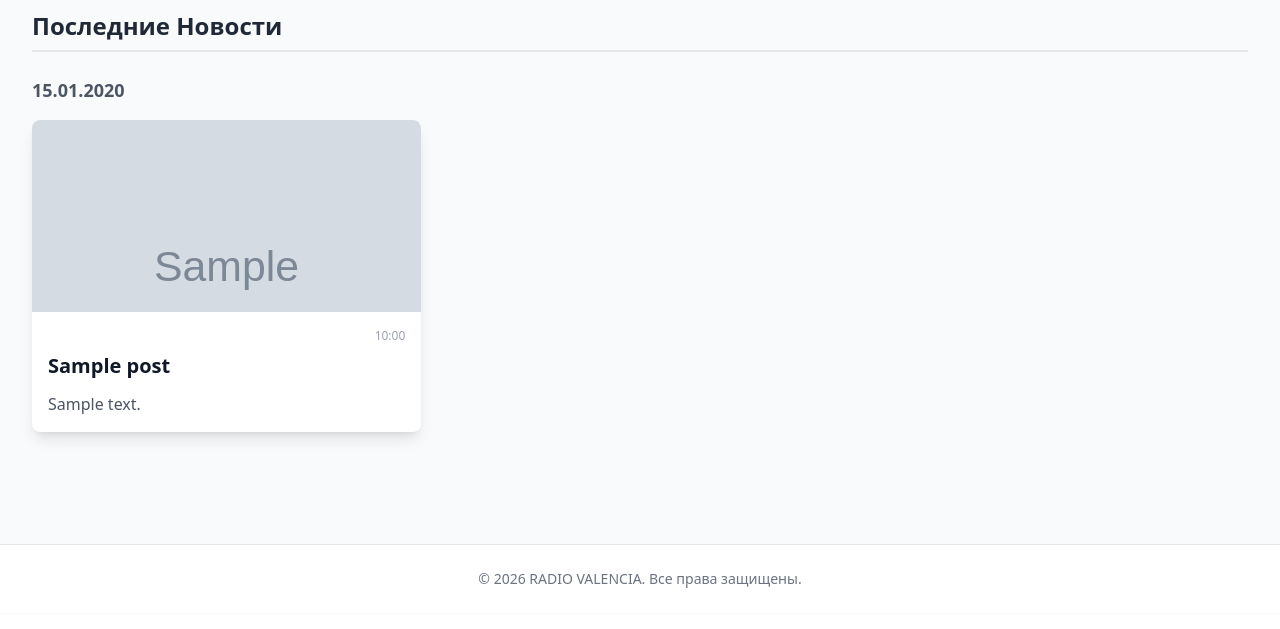
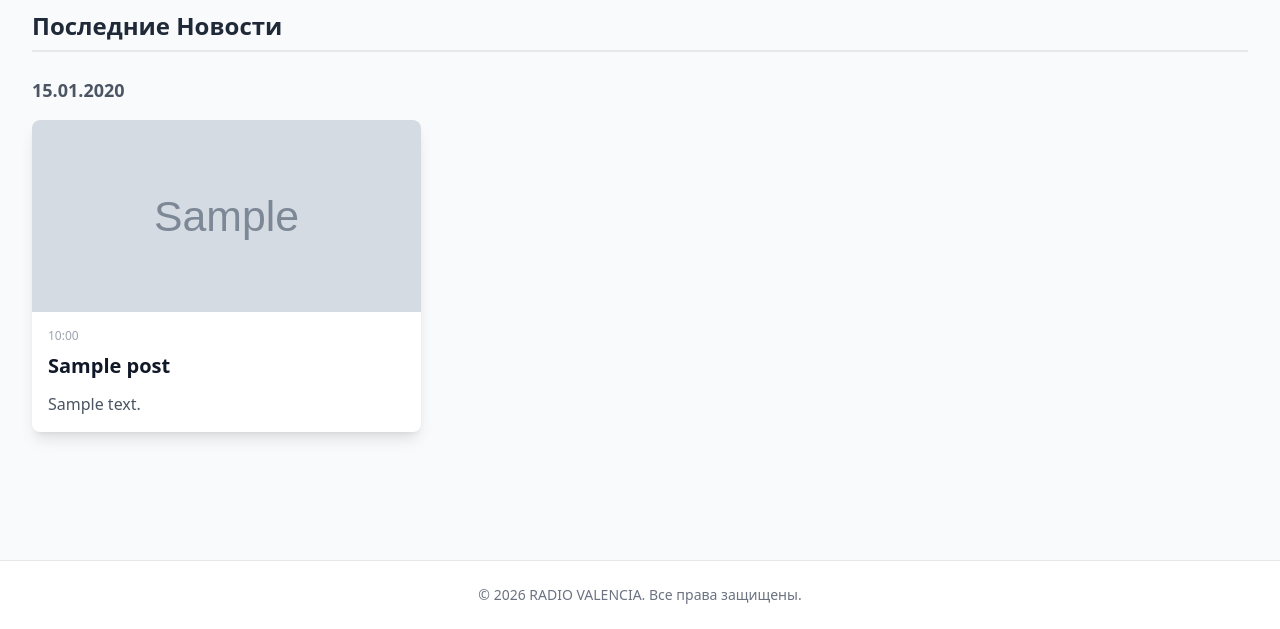
Before and after one commit to ne-proger/radio-valencia, a Flask app: template templates/home.html in a window 1280 px wide. Shown: the part 186-815 px from the top of the page. Before the commit the page ends 774 px from the top, so only its background shows below. Run offline with Flask 3, Linux system fonts and the light colour scheme; the template is opened without the code that fills it: most values are stand-ins (such as "Sample title", 1, 10 or a date in 2020); grey boxes marked "Sample" are stand-in pictures; some libraries are stand-ins or nearby versions.

Commit message:
final fix: featured full-width separate, grid 3 columns with padding, restored progress

```diff
--- a/templates/base.html
+++ b/templates/base.html
@@ -51,9 +51,6 @@
             width: 100vw !important;
             position: relative !important;
             left: calc(-50vw + 50%) !important;
-            margin-left: 0 !important;
-            margin-right: 0 !important;
-            background: white;
         }
     </style>
 
@@ -158,7 +155,7 @@
         });
     </script>
 
-    <main class="max-w-screen-xl mx-auto px-4 sm:px-6 lg:px-8 py-4 sm:py-8">  <!-- Restored padding for отступы -->
+    <main class="max-w-screen-xl mx-auto px-4 sm:px-6 lg:px-8 py-4 sm:py-8">
         {% with messages = get_flashed_messages(with_categories=true) %}
             {% if messages %}
                 {% for category, message in messages %}
--- a/templates/home.html
+++ b/templates/home.html
@@ -27,7 +27,7 @@
 <div class="featured-full mb-12">
     <div class="bg-white rounded-xl shadow-xl overflow-hidden">
         <a href="{{ url_for('post', post_id=pinned_post.id) }}" class="block">
-            <div class="h-64 sm:h-80 lg:h-[500px] overflow-hidden bg-gray-200">
+            <div class="h-64 sm:h-80 lg:h-[500px] overflow-hidden">
                 {% if pinned_post.main_image_url %}
                     <img src="{{ pinned_post.main_image_url }}" alt="{{ pinned_post.title }}"
                          loading="lazy"
@@ -39,9 +39,9 @@
                 {% endif %}
             </div>
         </a>
-        <div class="p-6 lg:p-8 max-w-screen-xl mx-auto">
-            <div class="flex items-center justify-between mb-3">
-                <span class="text-sm font-bold uppercase text-red-600 bg-red-50 px-3 py-1 rounded">
+        <div class="p-6 lg:p-12">
+            <div class="flex items-center justify-between mb-4">
+                <span class="text-sm font-bold uppercase text-red-600 bg-red-50 px-4 py-2 rounded-full">
                     ЗАКРЕПЛЕНО
                 </span>
                 <span class="text-sm text-gray-500">
@@ -49,19 +49,16 @@
                 </span>
             </div>
             <a href="{{ url_for('post', post_id=pinned_post.id) }}" class="block">
-                <h2 class="text-2xl sm:text-3xl lg:text-4xl font-bold text-gray-900 leading-tight hover:text-red-700 transition">
+                <h2 class="text-3xl sm:text-4xl lg:text-5xl font-bold text-gray-900 leading-tight hover:text-red-700 transition mb-6">
                     {{ pinned_post.title }}
                 </h2>
             </a>
-            <p class="mt-4 text-gray-700 text-base lg:text-lg line-clamp-4 lg:line-clamp-5">
+            <p class="text-lg lg:text-xl text-gray-700 line-clamp-5 mb-6">
                 {{ pinned_post.content | markdown | striptags }}
             </p>
-            <div class="mt-4">
-                <a href="{{ url_for('post', post_id=pinned_post.id) }}"
-                   class="inline-flex items-center text-red-600 hover:text-red-800 font-medium">
+            <a href="{{ url_for('post', post_id=pinned_post.id) }}" class="text-red-600 hover:text-red-800 font-bold text-xl">
                 Читать полностью →
             </a>
-            </div>
         </div>
     </div>
 </div>
@@ -78,42 +75,32 @@
 
 {% for date, group in grouped_posts.items() %}
     <h3 class="text-lg font-semibold text-gray-600 mb-4">{{ date }}</h3>
-    <div class="grid grid-cols-1 md:grid-cols-2 lg:grid-cols-3 gap-4 sm:gap-6 mb-8">
+    <div class="grid grid-cols-1 md:grid-cols-2 lg:grid-cols-3 gap-6 mb-12">
         {% for post in group %}
         <div class="bg-white rounded-lg shadow-lg hover:shadow-xl transition duration-300 transform hover:scale-[1.01] overflow-hidden">
             <a href="{{ url_for('post', post_id=post.id) }}" class="block">
-                <div class="h-40 sm:h-48 overflow-hidden rounded-t-lg bg-gray-200 relative">
+                <div class="h-48 overflow-hidden rounded-t-lg bg-gray-200">
                     {% if post.main_image_url %}
                         <img src="{{ post.main_image_url }}" alt="{{ post.title }}"
                              loading="lazy"
-                             class="absolute inset-0 min-w-full min-h-full object-cover">
+                             class="w-full h-full object-cover">
                     {% else %}
-                        <div class="flex items-center justify-center w-full h-full bg-gray-300">
-                            <span class="text-lg sm:text-xl text-gray-600 font-semibold">
+                        <div class="flex items-center justify-center w-full h-full bg-gray-300 text-gray-600">
                             Нет иллюстрации
-                            </span>
                         </div>
                     {% endif %}
                 </div>
             </a>
-
-            <div class="p-3 sm:p-4">
-                <div class="flex items-center justify-between mb-2">
-                    <span class="text-xs font-semibold uppercase tracking-wider text-gray-500">
-                        {% if post.is_pinned %}ЗАКРЕПЛЕНО{% endif %}
-                    </span>
-                    <span class="text-xs text-gray-400">
+            <div class="p-4">
+                <span class="text-xs text-gray-400 block mb-2">
                     {{ post.date_posted.strftime('%H:%M') }}
                 </span>
-                </div>
-
                 <a href="{{ url_for('post', post_id=post.id) }}" class="block">
-                    <h3 class="font-bold text-gray-900 leading-snug hover:text-red-600 transition duration-300 text-lg sm:text-xl">
+                    <h3 class="text-xl font-bold text-gray-900 hover:text-red-600 transition line-clamp-3 mb-3">
                         {{ post.title }}
                     </h3>
                 </a>
-
-                <p class="mt-3 text-gray-600 text-sm sm:text-base line-clamp-3">
+                <p class="text-gray-600 text-base line-clamp-3">
                     {{ post.content | markdown | striptags }}
                 </p>
             </div>
@@ -123,47 +110,37 @@
 {% endfor %}
 
 {% if pagination.pages > 1 %}
-<div class="mt-8 flex justify-center space-x-1 sm:space-x-2 flex-wrap">
-
+<div class="mt-12 flex justify-center">
+    <div class="flex space-x-2 flex-wrap">
         {% if pagination.has_prev %}
-        <a href="{{ url_for('home', page=pagination.prev_num) }}"
-           class="px-3 sm:px-4 py-2 text-sm font-medium text-white bg-red-600 rounded-md hover:bg-red-700 transition duration-150">
+            <a href="{{ url_for('home', page=pagination.prev_num) }}" class="px-4 py-2 bg-red-600 text-white rounded hover:bg-red-700 transition">
                 ← Предыдущая
             </a>
-    {% else %}
-        <span class="px-3 sm:px-4 py-2 text-sm font-medium text-gray-400 bg-gray-100 rounded-md cursor-not-allowed">
-            ← Предыдущая
-        </span>
         {% endif %}
 
         {% for p in range(1, pagination.pages + 1) %}
             {% if p == page %}
-            <span class="px-3 sm:px-4 py-2 text-sm font-bold text-gray-900 bg-red-200 rounded-md">
-                {{ p }}
-            </span>
+                <span class="px-4 py-2 bg-red-100 text-red-800 font-bold rounded">{{ p }}</span>
             {% else %}
-            <a href="{{ url_for('home', page=p) }}"
-               class="px-3 sm:px-4 py-2 text-sm font-medium text-gray-600 bg-white border border-gray-300 rounded-md hover:bg-gray-100 transition duration-150">
+                <a href="{{ url_for('home', page=p) }}" class="px-4 py-2 bg-white border border-gray-300 rounded hover:bg-gray-100 transition">
                     {{ p }}
                 </a>
             {% endif %}
         {% endfor %}
 
         {% if pagination.has_next %}
-        <a href="{{ url_for('home', page=pagination.next_num) }}"
-           class="px-3 sm:px-4 py-2 text-sm font-medium text-white bg-red-600 rounded-md hover:bg-red-700 transition duration-150">
+            <a href="{{ url_for('home', page=pagination.next_num) }}" class="px-4 py-2 bg-red-600 text-white rounded hover:bg-red-700 transition">
                 Следующая →
             </a>
-    {% else %}
-        <span class="px-3 sm:px-4 py-2 text-sm font-medium text-gray-400 bg-gray-100 rounded-md cursor-not-allowed">
-            Следующая →
-        </span>
         {% endif %}
+    </div>
 </div>
 {% endif %}
 
 {% else %}
-<p class="text-gray-500 text-base sm:text-lg">Пока нет опубликованных новостей.</p>
+<div class="text-center text-gray-600 py-12">
+    Пока нет опубликованных новостей.
+</div>
 {% endif %}
 
 {% endblock %}
```
Lines whose indentation alone changed are shown as unchanged.
